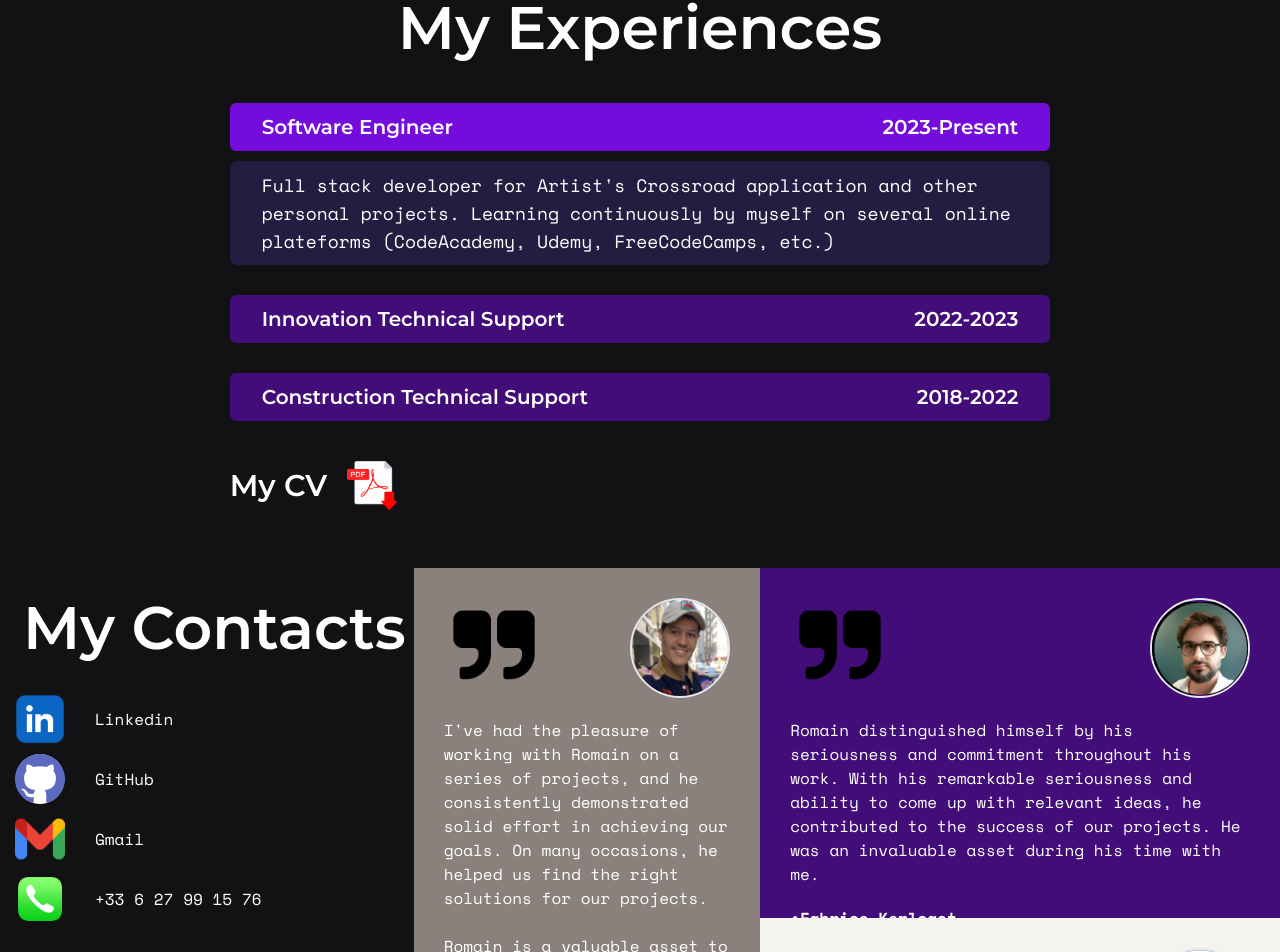
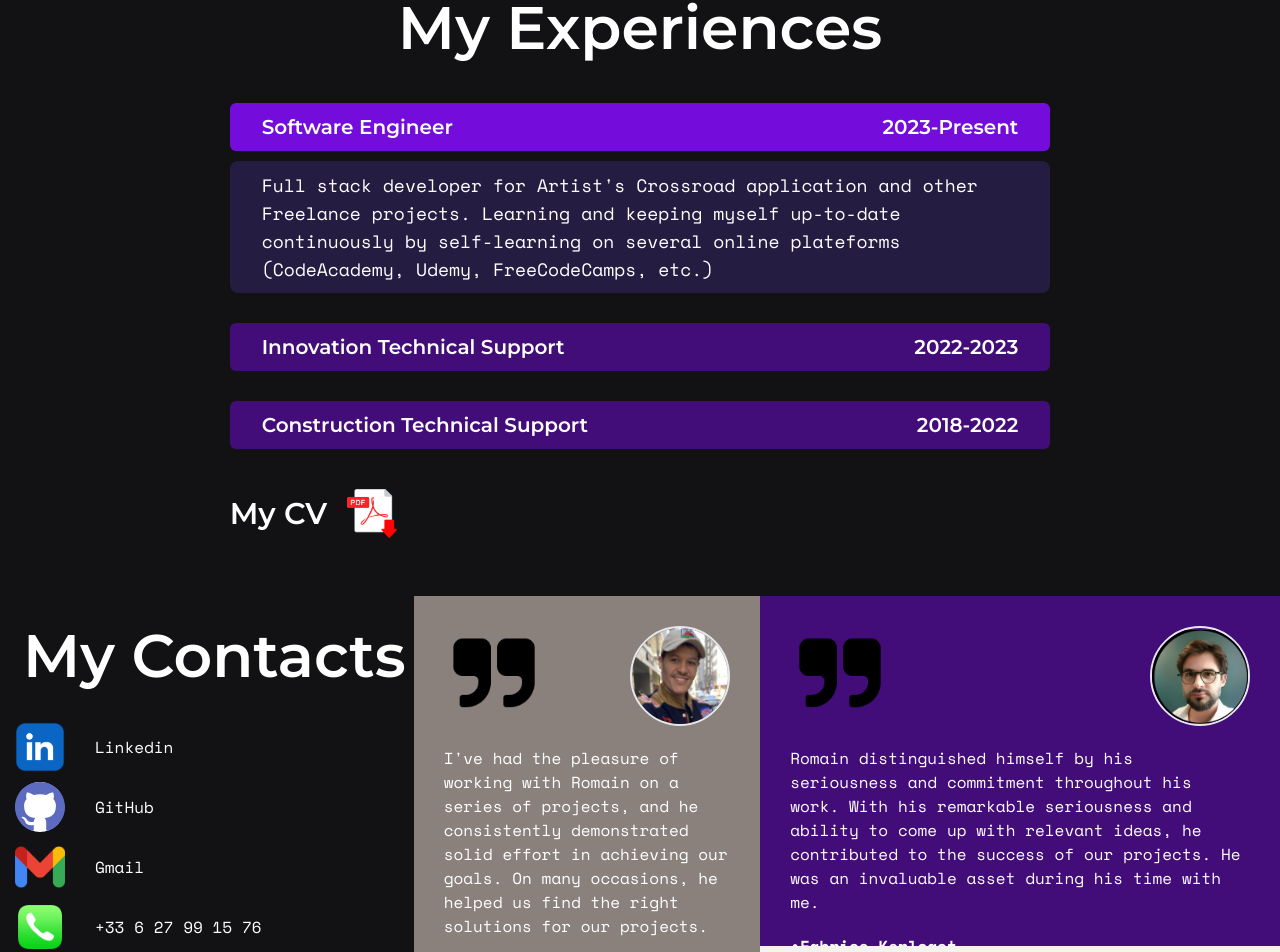
Before and after one commit to romaincochonnat/myPortfolio-frontend, a Next.js app: page / in a window 1280 px wide. Shown: the part 2291-3243 px from the top of the page. Built offline with nearby package versions, Linux system fonts and the light colour scheme.

Commit message:
changing text

```diff
--- a/src/app/components/Experience.tsx
+++ b/src/app/components/Experience.tsx
@@ -51,9 +51,9 @@ export const Experience: FC = () => {
               }  `}
             >
               Full stack developer for Artist&#39;s Crossroad application and
-              other personal projects. Learning continuously by myself on
-              several online plateforms &#40;CodeAcademy, Udemy, FreeCodeCamps,
-              etc.&#41;
+              other Freelance projects. Learning and keeping myself up-to-date
+              continuously by self-learning on several online plateforms
+              &#40;CodeAcademy, Udemy, FreeCodeCamps, etc.&#41;
             </p>
           </div>
         </article>
```
